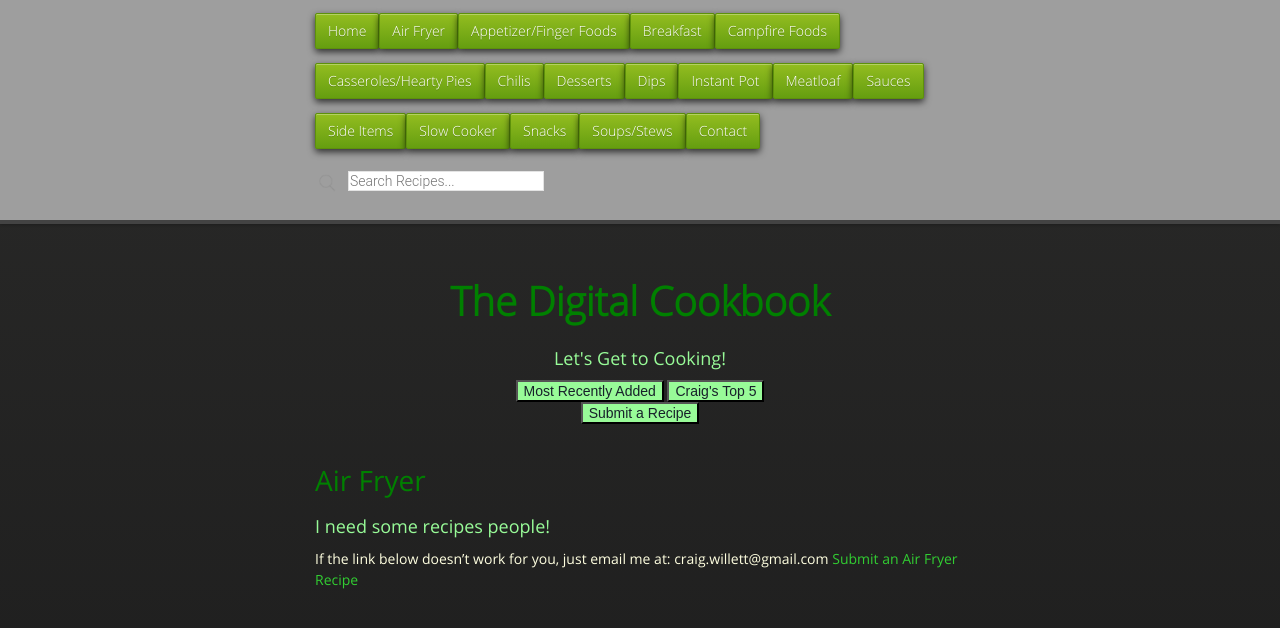
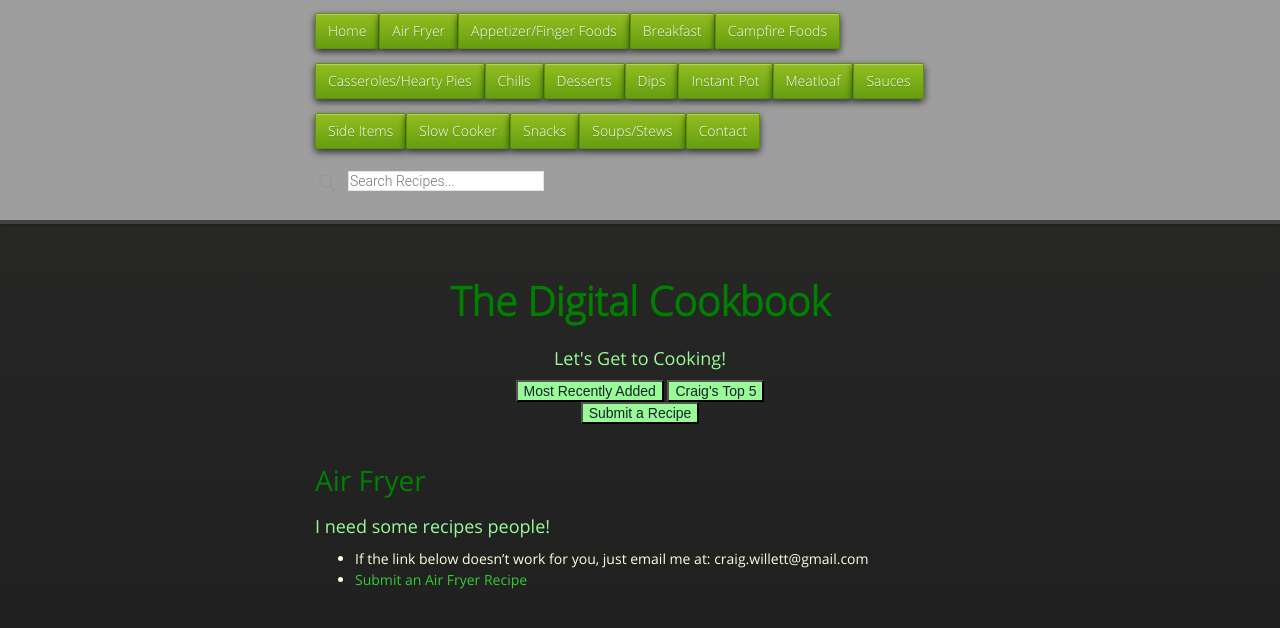
Before and after one commit to cmwillett/TheDigitalCookbook, a Jekyll site: the page built from AirFryer.md, in a window 1280 px wide. Shown: the top 628 px of the page. Built offline with Jekyll 4.4.1, drawn with Linux system fonts in a browser that asks for light colours; nearby versions of some CDN libraries.

```diff
--- a/AirFryer.md
+++ b/AirFryer.md
@@ -6,5 +6,5 @@
 # Air Fryer
 
 ### I need some recipes people!
-If the link below doesn't work for you, just email me at:  craig.willett@gmail.com
-[Submit an Air Fryer Recipe](mailto:craig.willett@gmail.com?Subject=TDC-New Air Fryer Recipe)
+* If the link below doesn't work for you, just email me at:  craig.willett@gmail.com
+* [Submit an Air Fryer Recipe](mailto:craig.willett@gmail.com?Subject=TDC-New Air Fryer Recipe)
```
